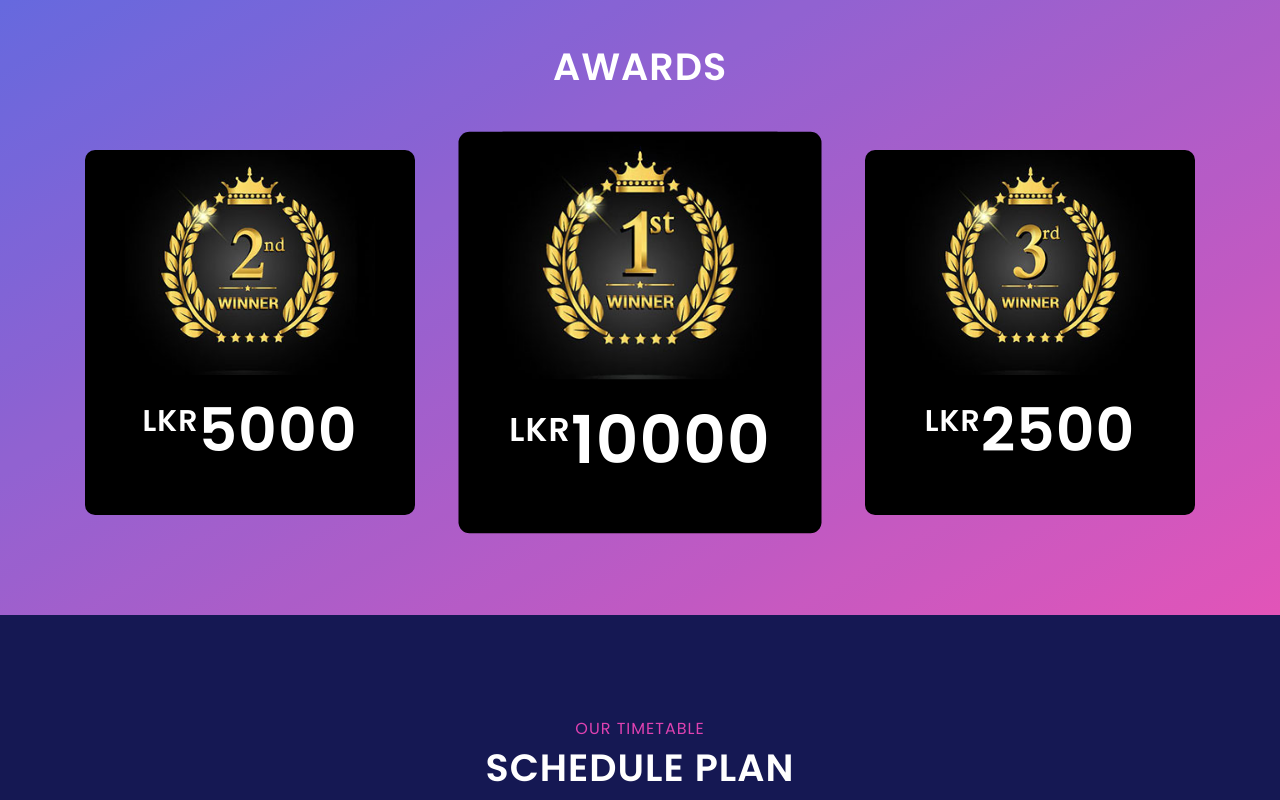
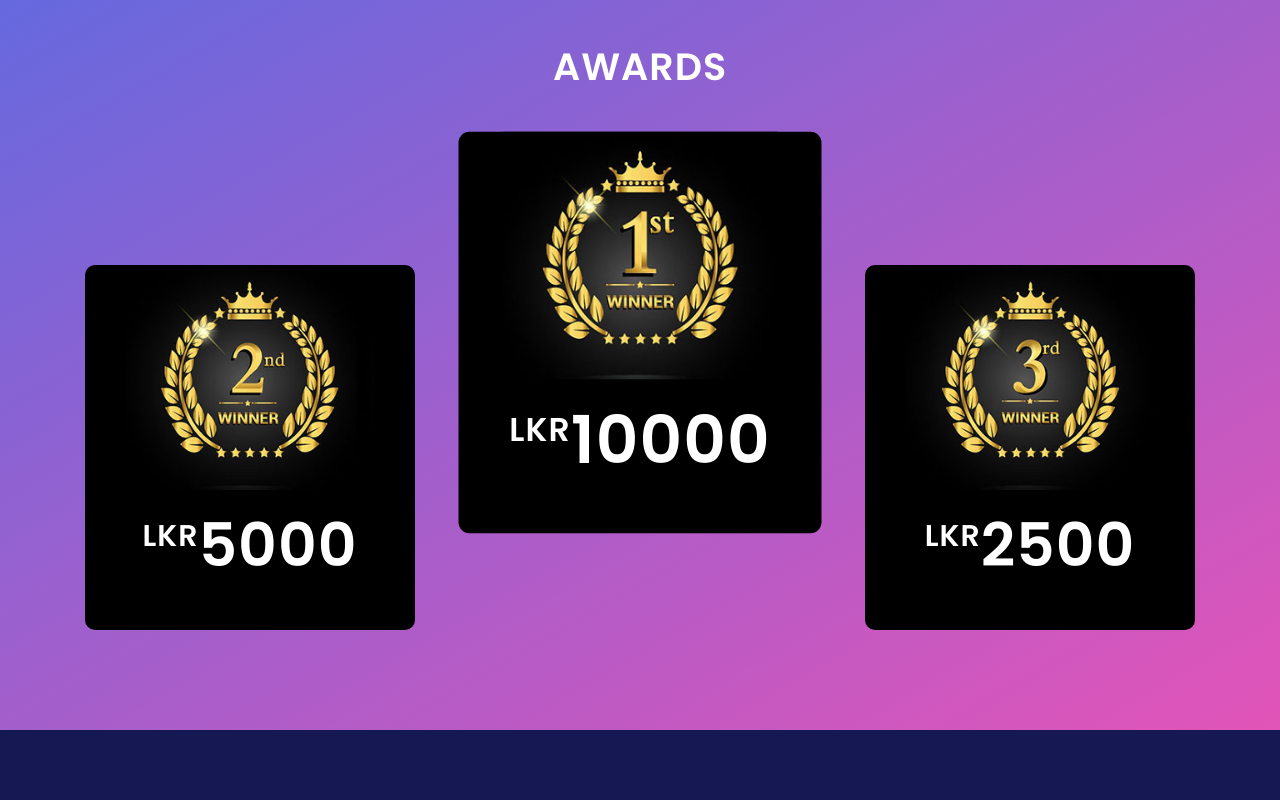
Before and after one commit to sesa-junior-hackathon/sesa-junior-hackathon.github.io, a website: page index.html in a window 1280 px wide. Shown: the part 1840-2640 px from the top of the page. Drawn offline with Linux system fonts and the light colour scheme.

Commit message:
Award responsive fix

```diff
--- a/css/style.css
+++ b/css/style.css
@@ -1182,3 +1182,18 @@ text-shadow: none;
 #awardpricetwo{
 	color:white;
 }
+
+@media only screen and (min-width: 992px) {
+    .awardoneclass{
+		margin-left: auto;
+		margin-right: auto;
+    }
+    .awardtwoclass{
+		margin-right: auto;
+
+	}
+	.secondrow{
+		margin-top:-350px;
+	}
+
+}
--- a/index.html
+++ b/index.html
@@ -177,11 +177,22 @@
                     </div>
                 </div>
             </div>
-
             <div class="row">
                 <!-- Single Ticket Pricing Table -->
-                <div class="col-12 col-lg-4">
-                    <div class="single-ticket-pricing-table text-center mb-100 wow fadeInUp awardclass" data-wow-delay="300ms" id="awardone">
+                <div class="col-12  col-lg-4 awardoneclass">
+                    <div class="single-ticket-pricing-table active text-center mb-100 wow fadeInUp" data-wow-delay="300ms" id="awardone">
+
+                        <!-- Ticket Icon -->
+                        <img src="images/1.jpg" alt="">
+                        <h2 class="ticket-price" id="awardpricetwo"><span>LKR</span>10000</h2>
+
+                    </div>
+                </div>
+            </div>
+            <div class="row">
+                <!-- Single Ticket Pricing Table -->
+                <div class="col-12 col-lg-4 awardtwoclass secondrow">
+                    <div class="single-ticket-pricing-table text-center mb-100 wow fadeInUp " data-wow-delay="300ms" id="awardtwo">
 
                         <!-- Ticket Icon -->
                         <!-- <div class="ticket-icon">
@@ -194,19 +205,10 @@
                     </div>
                 </div>
 
-                <!-- Single Ticket Pricing Table -->
-                <div class="col-12 col-md-6 col-lg-4">
-                    <div class="single-ticket-pricing-table active text-center mb-100 wow fadeInUp" data-wow-delay="300ms" id="awardtwo">
 
-                        <!-- Ticket Icon -->
-                        <img src="images/1.jpg" alt="">
-                        <h2 class="ticket-price" id="awardpricetwo"><span>LKR</span>10000</h2>
-
-                    </div>
-                </div>
 
                 <!-- Single Ticket Pricing Table -->
-                <div class="col-12 col-md-6 col-lg-4">
+                <div class="col-12  col-lg-4 secondrow">
                     <div class="single-ticket-pricing-table text-center mb-100 wow fadeInUp" data-wow-delay="300ms" id="awardthree">
 
                         <!-- Ticket Icon -->
```
